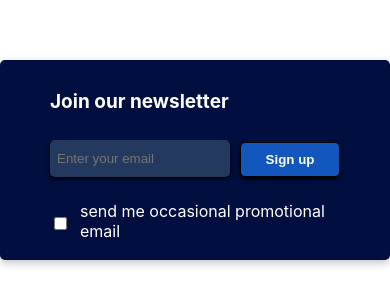
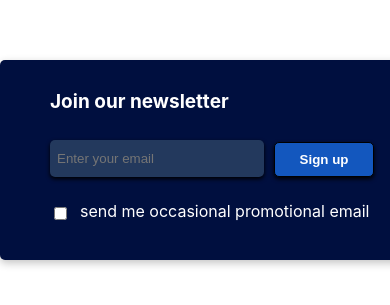
Before and after one commit to CyCodez/newsletters, a React (Create React App) app: page / in a window 390 px wide. Shown: the part 135-440 px from the top of the page. Built offline with nearby package versions, Linux system fonts and the light colour scheme.

Commit message:
adjusted mobile view

```diff
--- a/src/App.css
+++ b/src/App.css
@@ -85,7 +85,7 @@ input[type="checkbox"] {
 
   .container input[type="text"] {
     flex: 1;
-    width: 100px;
+    width: 200px;
     height: 23px;
     margin-top: -30px;
     background-color: #23395d;
```
